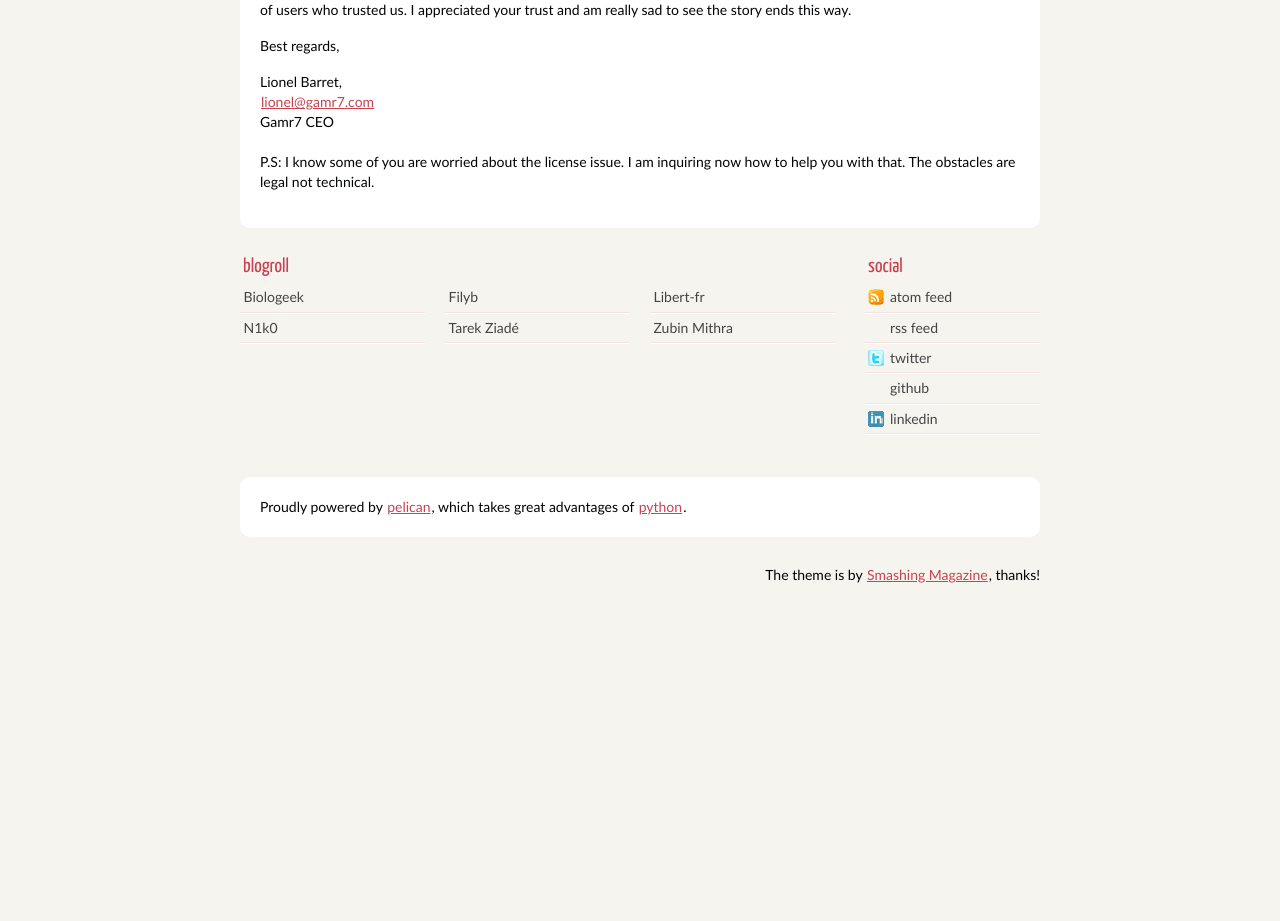
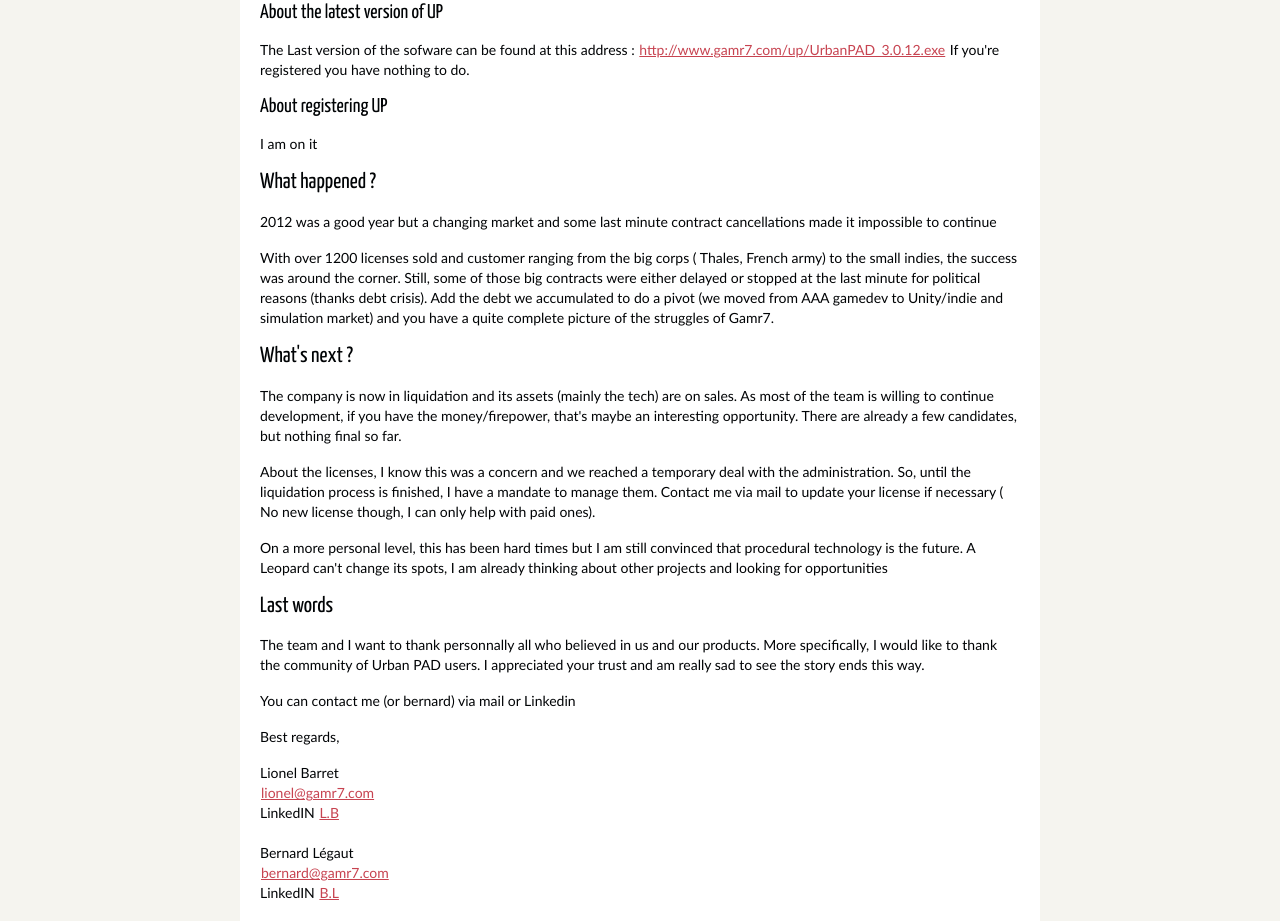
Before and after one commit to LBdN/blog, a plain HTML site: page pages/history.html in a window 1280 px wide. Shown: the part 355-1276 px from the top of the page. Before the commit the page ends 984 px from the top, so only its background shows below. Drawn offline with Linux system fonts and the light colour scheme.

Commit message:
Update documentation

```diff
--- a/feeds/all.atom.xml
+++ b/feeds/all.atom.xml
@@ -1,2 +1,2 @@
 <?xml version="1.0" encoding="utf-8"?>
-<feed xmlns="http://www.w3.org/2005/Atom"><title>LBdN's musings</title><link href="http://blog.pythonneers.org" rel="alternate"></link><link href="http://blog.pythonneers.org/feeds/all.atom.xml" rel="self"></link><id>http://blog.pythonneers.org</id><updated>2012-03-23T14:44:41Z</updated></feed>
+<feed xmlns="http://www.w3.org/2005/Atom"><title>LBdN's musings</title><link href="http://blog.pythonneers.org" rel="alternate"></link><link href="http://blog.pythonneers.org/feeds/all.atom.xml" rel="self"></link><id>http://blog.pythonneers.org</id><updated>2012-04-07T16:51:05Z</updated></feed>
--- a/feeds/all.rss.xml
+++ b/feeds/all.rss.xml
@@ -1,2 +1,2 @@
 <?xml version="1.0" encoding="utf-8"?>
-<rss xmlns:atom="http://www.w3.org/2005/Atom" version="2.0"><channel><title>LBdN's musings</title><link>http://blog.pythonneers.org</link><description></description><atom:link href="http://blog.pythonneers.org/feeds/all.rss.xml" rel="self"></atom:link><lastBuildDate>Fri, 23 Mar 2012 14:44:41 -0000</lastBuildDate></channel></rss>
+<rss xmlns:atom="http://www.w3.org/2005/Atom" version="2.0"><channel><title>LBdN's musings</title><link>http://blog.pythonneers.org</link><description></description><atom:link href="http://blog.pythonneers.org/feeds/all.rss.xml" rel="self"></atom:link><lastBuildDate>Sat, 07 Apr 2012 16:51:05 -0000</lastBuildDate></channel></rss>
--- a/pages/history.html
+++ b/pages/history.html
@@ -47,20 +47,59 @@
 <section id="content" class="body">
     <h1 class="entry-title">Gamr7 is closed</h1>
 
-    <p>Despite all our efforts, a changing market and some last minute contract cancellations made impossible to continue</p>
-<p>We worked for 5 years on Urban PAD. We made mistakes and had a few successes.
-The software is not perfect (which one is ?) but this was an honest and solid product. I am proud of what we build.</p>
-<p>I want to thank personnally all who believed in us and our products.
-More specifically, I would like to thank the community of users who trusted us.
+    <p>(this is a copy of the email sent the 30/03/2012)</p>
+<p>This is likely the last email you'll got from gamr7.
+We are closed.</p>
+<div class="section" id="update-07-04-2012">
+<h2>Update (07/04/2012)</h2>
+<div class="section" id="about-the-latest-version-of-up">
+<h3>About the latest version of UP</h3>
+<p>The Last version of the sofware can be found at this address : <a class="reference external" href="http://www.gamr7.com/up/UrbanPAD_3.0.12.exe">http://www.gamr7.com/up/UrbanPAD_3.0.12.exe</a>
+If you're registered you have nothing to do.</p>
+</div>
+<div class="section" id="about-registering-up">
+<h3>About registering UP</h3>
+<p>I am on it</p>
+</div>
+</div>
+<div class="section" id="what-happened">
+<h2>What happened ?</h2>
+<p>2012 was a good year but a changing market and some last minute contract cancellations made it impossible to continue</p>
+<p>With over 1200 licenses sold and customer ranging from the big corps ( Thales, French army) to the small indies, the success was around the corner.
+Still, some of those big contracts were either delayed or stopped at the last minute for political reasons (thanks debt crisis).
+Add the debt we accumulated to do a pivot (we moved from AAA gamedev to Unity/indie and simulation market) and you have a quite complete picture of the struggles of Gamr7.</p>
+</div>
+<div class="section" id="what-s-next">
+<h2>What's next ?</h2>
+<p>The company is now in liquidation and its assets (mainly the tech) are on sales.
+As most of the team is willing to continue development, if you have the money/firepower, that's maybe an interesting opportunity.
+There are already a few candidates, but nothing final so far.</p>
+<p>About the licenses, I know this was a concern and we reached a temporary deal with the administration.
+So, until the liquidation process is finished, I have a mandate to manage them.
+Contact me via mail to update your license if necessary ( No new license though, I can only help with paid ones).</p>
+<p>On a more personal level, this has been hard times but I am still convinced that procedural technology is the future.
+A Leopard can't change its spots, I am already thinking about other projects and looking for opportunities</p>
+</div>
+<div class="section" id="last-words">
+<h2>Last words</h2>
+<p>The team and I want to thank personnally all who believed in us and our products.
+More specifically, I would like to thank the community of Urban PAD users.
 I appreciated your trust and am really sad to see the story ends this way.</p>
+<p>You can contact me (or bernard) via mail or Linkedin</p>
 <p>Best regards,</p>
 <div class="line-block">
-<div class="line">Lionel Barret,</div>
+<div class="line">Lionel Barret</div>
 <div class="line"><a class="reference external" href="mailto:lionel&#64;gamr7.com">lionel&#64;gamr7.com</a></div>
-<div class="line">Gamr7 CEO</div>
+<div class="line">LinkedIN <a class="reference external" href="http://www.linkedin.com/in/lionelbarretdenazaris">L.B</a></div>
 <div class="line"><br /></div>
 </div>
-<p>P.S: I know some of you are worried about the license issue. I am inquiring now how to help you with that. The obstacles are legal not technical.</p>
+<div class="line-block">
+<div class="line">Bernard Légaut</div>
+<div class="line"><a class="reference external" href="mailto:bernard&#64;gamr7.com">bernard&#64;gamr7.com</a></div>
+<div class="line">LinkedIN <a class="reference external" href="http://fr.linkedin.com/pub/bernard-légaut/0/20b/a13">B.L</a></div>
+<div class="line"><br /></div>
+</div>
+</div>
 
 </section>
 
```
